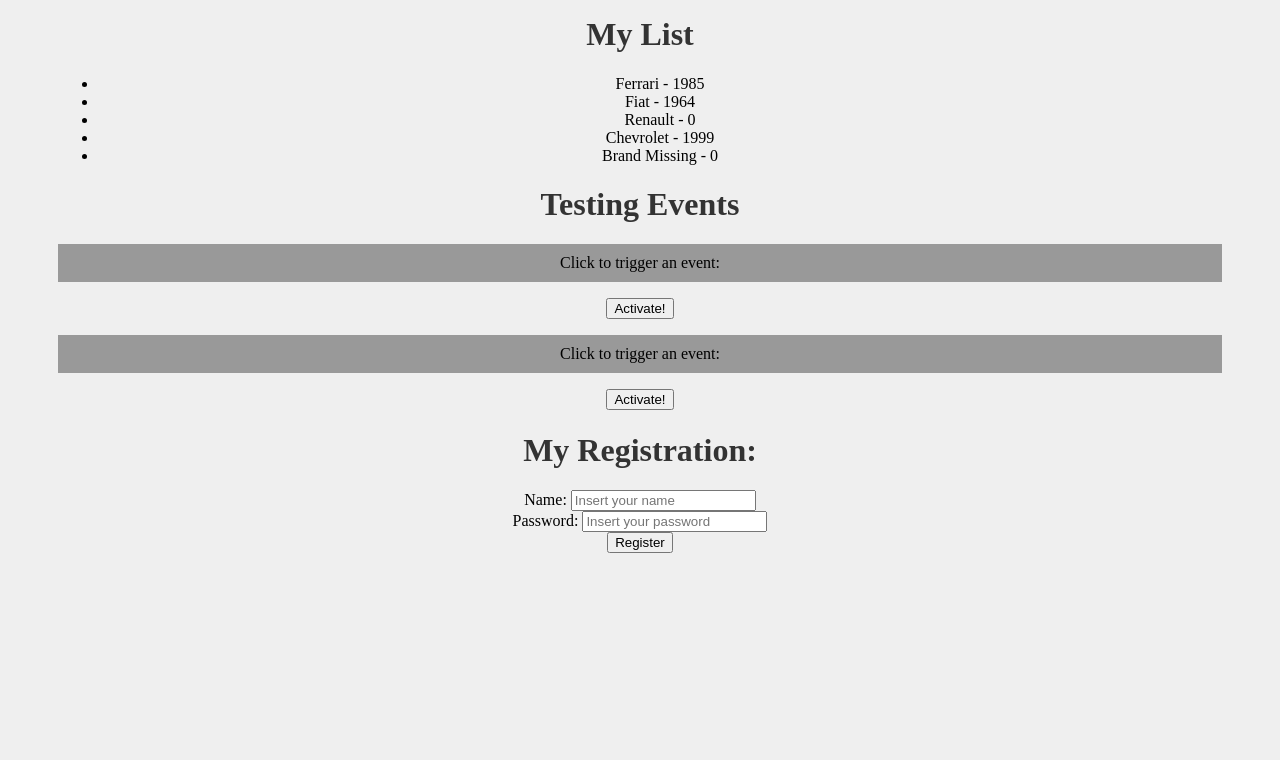
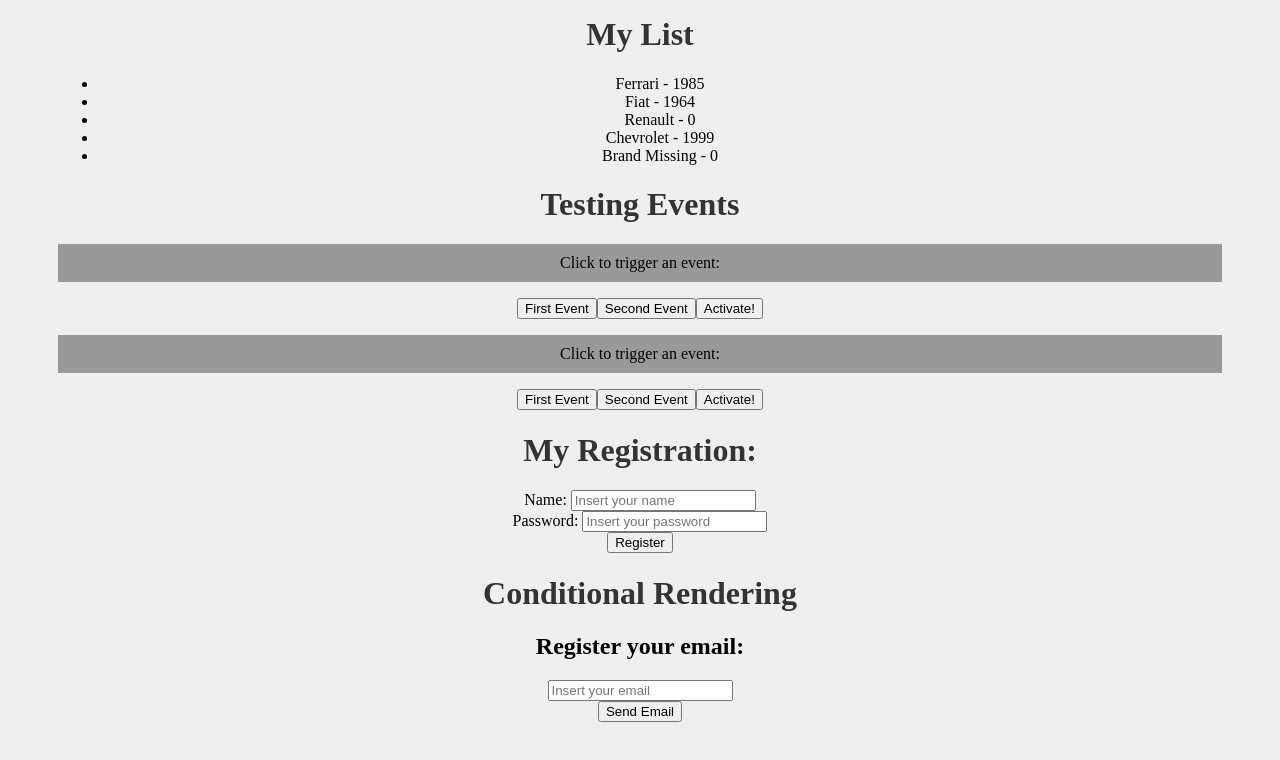
Before and after one commit to KevinWilsonAT/ReactJS-Course-Matheus-Battisti, a React (Create React App) app in the folder Projects/my-project/: page / in a window 1280 px wide. Shown: the part 1554-2314 px from the top of the page. Built offline with nearby package versions, Linux system fonts and the light colour scheme.

Commit message:
chore: upload classes 03-07-24, 04-07-24

```diff
--- a/Projects/my-project/src/App.js
+++ b/Projects/my-project/src/App.js
@@ -6,6 +6,7 @@
 import List from './components/List';
 import Event from './components/Event';
 import Form from './components/Form';
+import Conditional from './components/Conditional';
 
 function App() {
   const name = 'Kevin'
@@ -50,6 +51,9 @@
         <Event num="1"/>
         <Event num="2"/>
         <Form />
+
+        <h1>Conditional Rendering</h1>
+        <Conditional />
     </div>
   );
 }
--- /dev/null
+++ b/Projects/my-project/src/components/Conditional.js
@@ -0,0 +1,39 @@
+import { useState } from "react"
+
+function Conditional() {
+
+    const [email, setEmail] = useState()
+    const [userEmail, setUserEmail] = useState()
+
+    function sendEmail(e) {
+        e.preventDefault()
+        setUserEmail(email)
+    }
+
+    function clearEmail() {
+        setUserEmail('')
+    }
+
+    return (
+        <div>
+            <h2>Register your email:</h2>
+            <form>
+                <input
+                    type="email"
+                    placeholder="Insert your email"
+                    onChange={(e) => setEmail(e.target.value)}
+                />
+            </form>
+            <button onClick={sendEmail}>Send Email</button>
+            {userEmail && (
+                <div>
+                    <p>The user email is: {userEmail}</p>
+                    <button onClick={clearEmail}>Clear Email</button>
+                </div>
+
+            )}
+        </div>
+    )
+}
+
+export default Conditional
--- a/Projects/my-project/src/components/Event.js
+++ b/Projects/my-project/src/components/Event.js
@@ -1,12 +1,20 @@
+import Button from "./eventss/Button"
+
 function Event({num}){
 
     function myEvent() {
         alert(`I'm activated!" ${num}`)
     }
 
+    function secondEvent() {
+        alert("Activate the 2nd event")
+    }
+
     return (
         <div>
             <p> Click to trigger an event: </p>
+            <Button event={myEvent} text="First Event" />
+            <Button event={secondEvent} text="Second Event" />
             <button onClick={myEvent}>Activate!</button>
         </div>
     )
--- /dev/null
+++ b/Projects/my-project/src/components/eventss/Button.js
@@ -0,0 +1,7 @@
+function Button(props) {
+    return (
+        <button onClick={props.event}>{props.text}</button>
+    )
+}
+
+export default Button
```
Also changed, not shown: 1 other file (tests, documents, lock files or other folders).
